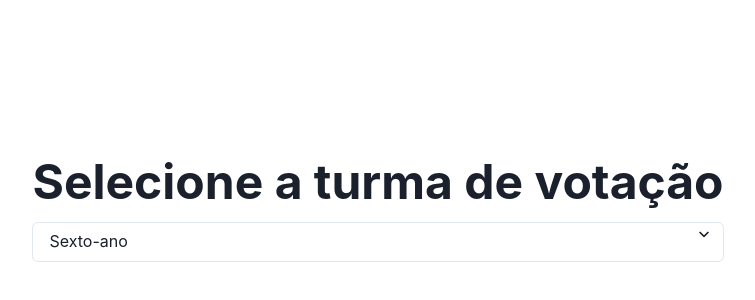
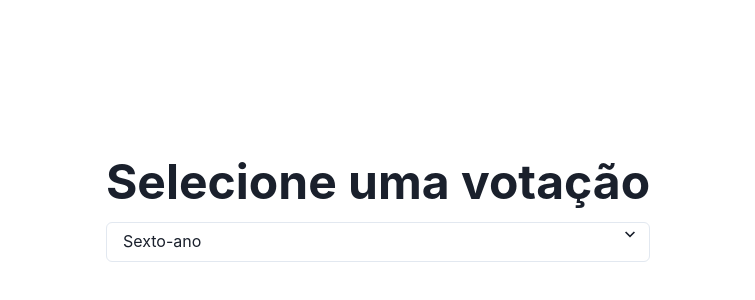
Before and after one commit to Joel-leal/voting-system, a Next.js app: page / in a window 1280 px wide. Shown: the part 186-486 px from the top of the page, without its empty margins (262-1017 px from the left). Built offline with nearby package versions, Linux system fonts and the light colour scheme.

Commit message:
criando a home-page

```diff
--- a/pages/index.tsx
+++ b/pages/index.tsx
@@ -5,21 +5,23 @@ import type { NextPage } from 'next';
 
 const Home: NextPage = () => {
   return (
-    <Flex h='100vh' w='100vw' alignItems='center' justifyContent='center' >
-      <Box >
+    <Flex h="100vh" w="100vw" alignItems="center" justifyContent="center">
+      <Box>
         <Head>
           <title>Eleições 2018</title>
           <link rel="icon" href="/favicon.ico" />
         </Head>
         <main>
           <Heading as="h1" size="2xl" mb="2">
-            Selecione a turma de votação{' '}
-            <Select>
-            <option value='option1'>Sexto-ano</option>
-            <option value='option2'>Sétimo-ano</option>
-            <option value='option3'>Oitavo-ano</option>
-            <option value='option3'>Nono-ano</option>
-          </Select>
+            Selecione uma votação{' '}
+            <Box>
+              <Select>
+                <option value="sexto-ano">Sexto-ano</option>
+                <option value="setimo-ano">Sétimo-ano</option>
+                <option value="oitavo-ano">Oitavo-ano</option>
+                <option value="nono-ano">Nono-ano</option>
+              </Select>
+            </Box>
           </Heading>
         </main>
       </Box>
```
